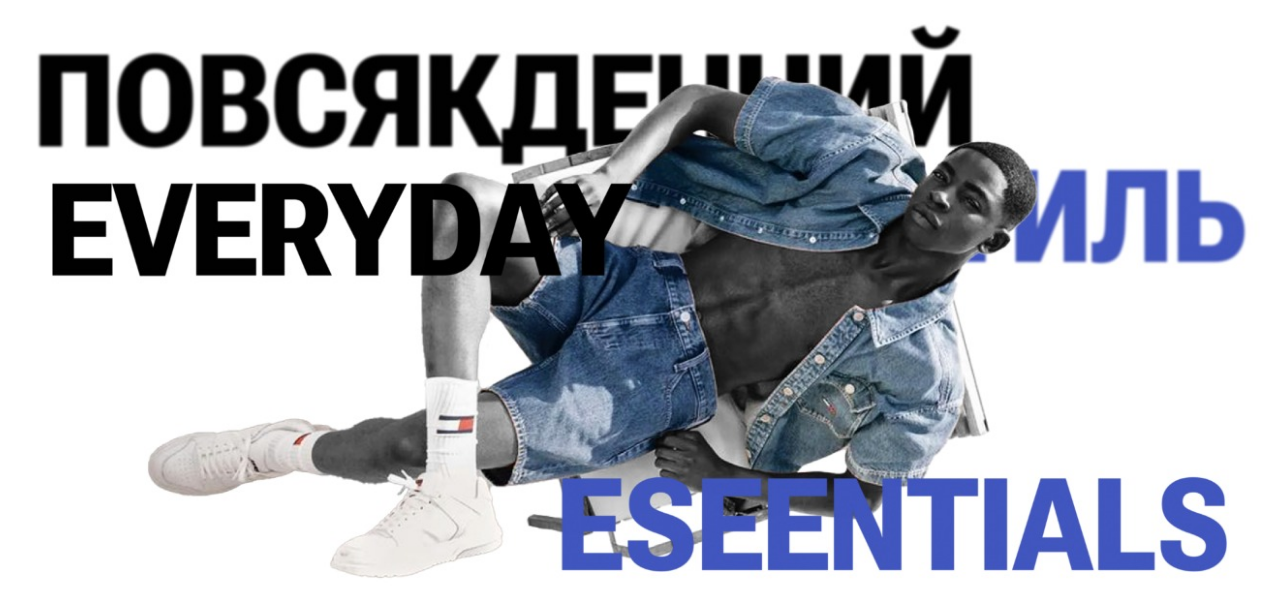
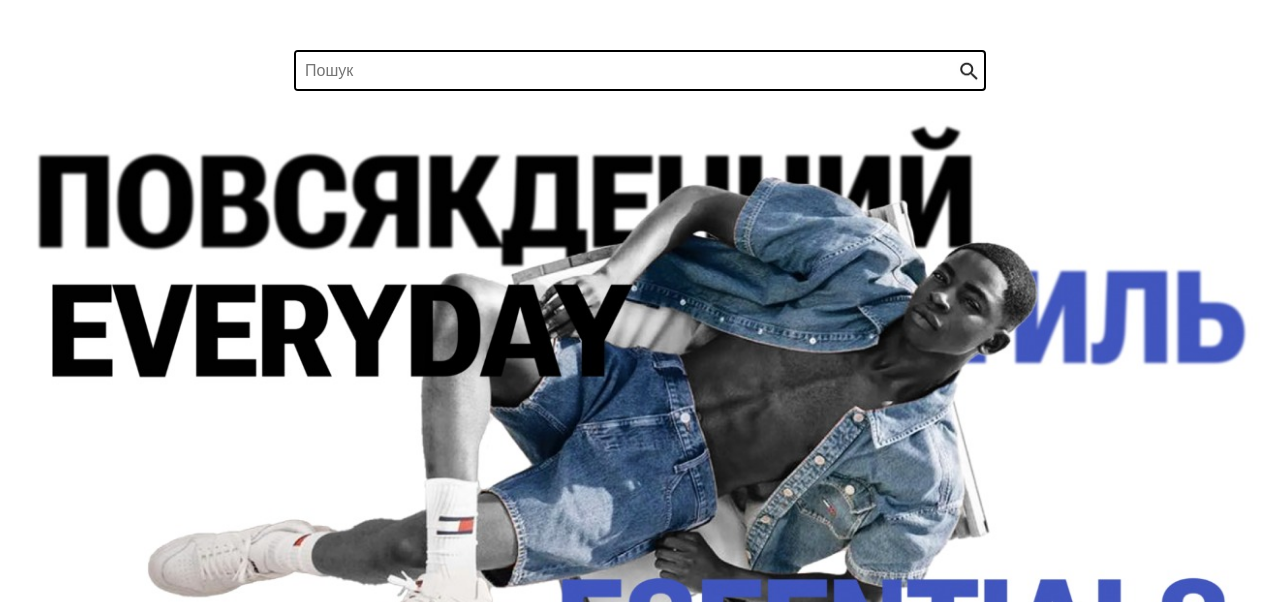
Before and after one commit to Asoss/WEARO, a Django app: page / in a window 1280 px wide. Shown: the part 131-733 px from the top of the page. Run offline with Django 5.2, Linux system fonts and the light colour scheme; data comes from the database, SQL or seed files in the repository.

Commit message:
add on page search bar

```diff
--- a/myproject/main/templates/main/home.html
+++ b/myproject/main/templates/main/home.html
@@ -3,6 +3,19 @@
 <link rel="stylesheet" href="{% static 'css/main.css' %}">
 
 {% block content %}
+
+<!-- Пошук -->
+<div class="search-bar">
+    <form id="filter-form" method="get" action="{% url 'product_search' %}">
+        <input type="text" id="searchInput" name="q" placeholder="Пошук"
+               value="{{ request.GET.q|default:'' }}">
+        <button type="submit" class="search-icon">
+            <img src="{% static 'icons/search.jpg' %}" alt="Пошук">
+        </button>
+    </form>
+</div>
+
+
 
 <!-- Hero секція -->
 <div class="hero">
@@ -257,9 +270,55 @@
   display: block;
   text-align: right;
 }
+
+/* Пошук */
+.search-bar {
+    text-align: center;
+    margin: 30px 0;
+}
+
+.search-bar form {
+    display: inline-flex;
+    border: 2px solid #000;
+    border-radius: 4px;
+    overflow: hidden;
+    align-items: center;
+    background: #fff;
+}
+
+.search-bar input {
+    border: none;
+    padding: 7px 9px;
+    outline: none;
+    width: 650px;
+    font-size: 16px;
+    height: 23px;
+}
+
+.search-bar button {
+    border: none;
+    background: transparent;
+    cursor: pointer;
+    display: flex;
+    align-items: center;
+    justify-content: center;
+    height: 20px;
+    width: 20px;
+    padding: 0;
+    margin: 0;
+}
+
+/* Іконка пошуку */
+.search-bar button img {
+    width: 24px;
+    height: 24px;
+    margin-right: 10px;
+
+}
+
 </style>
 
-
+<script src="{% static 'js/search.js' %}"></script>
 <script>
 let positions = {};
 
```
